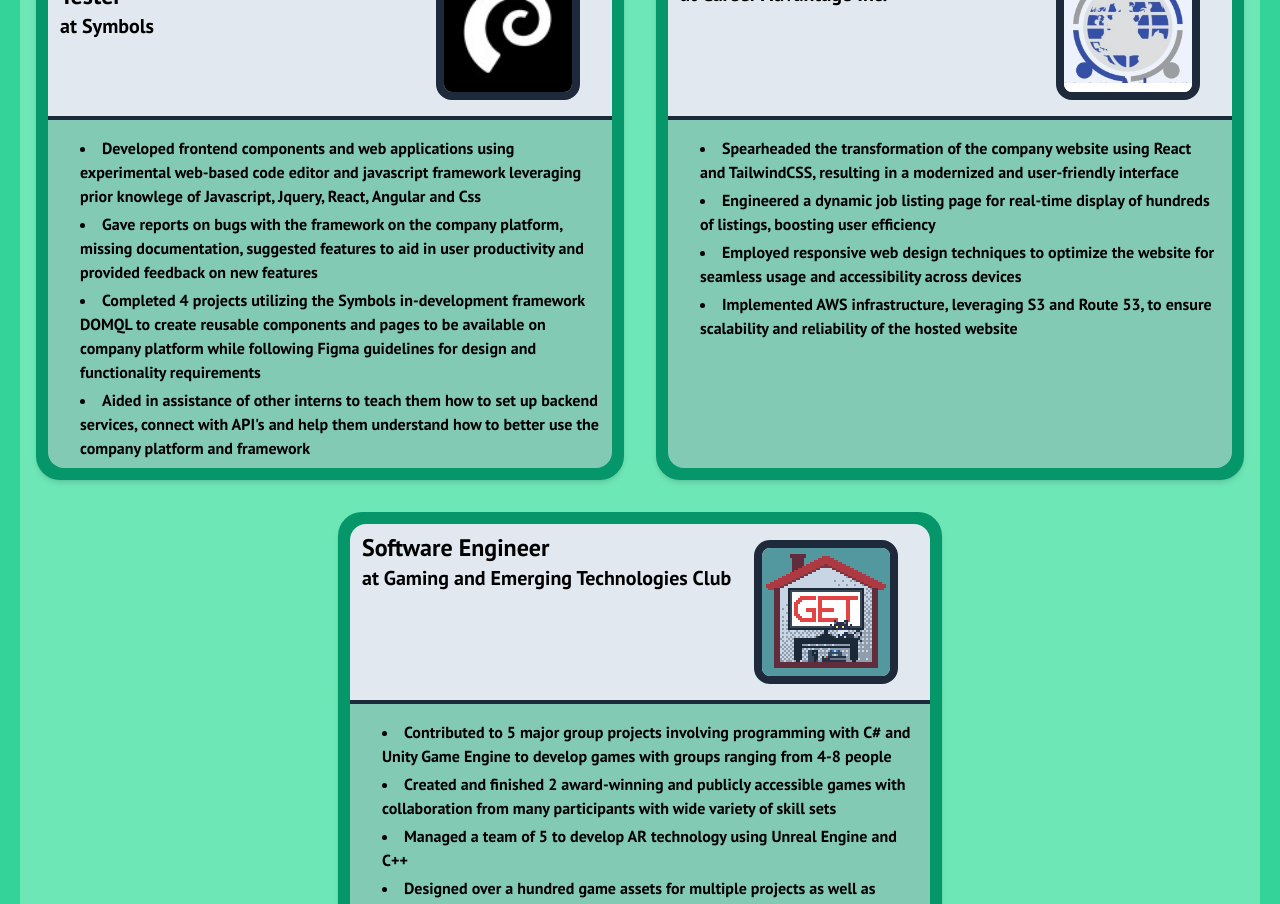
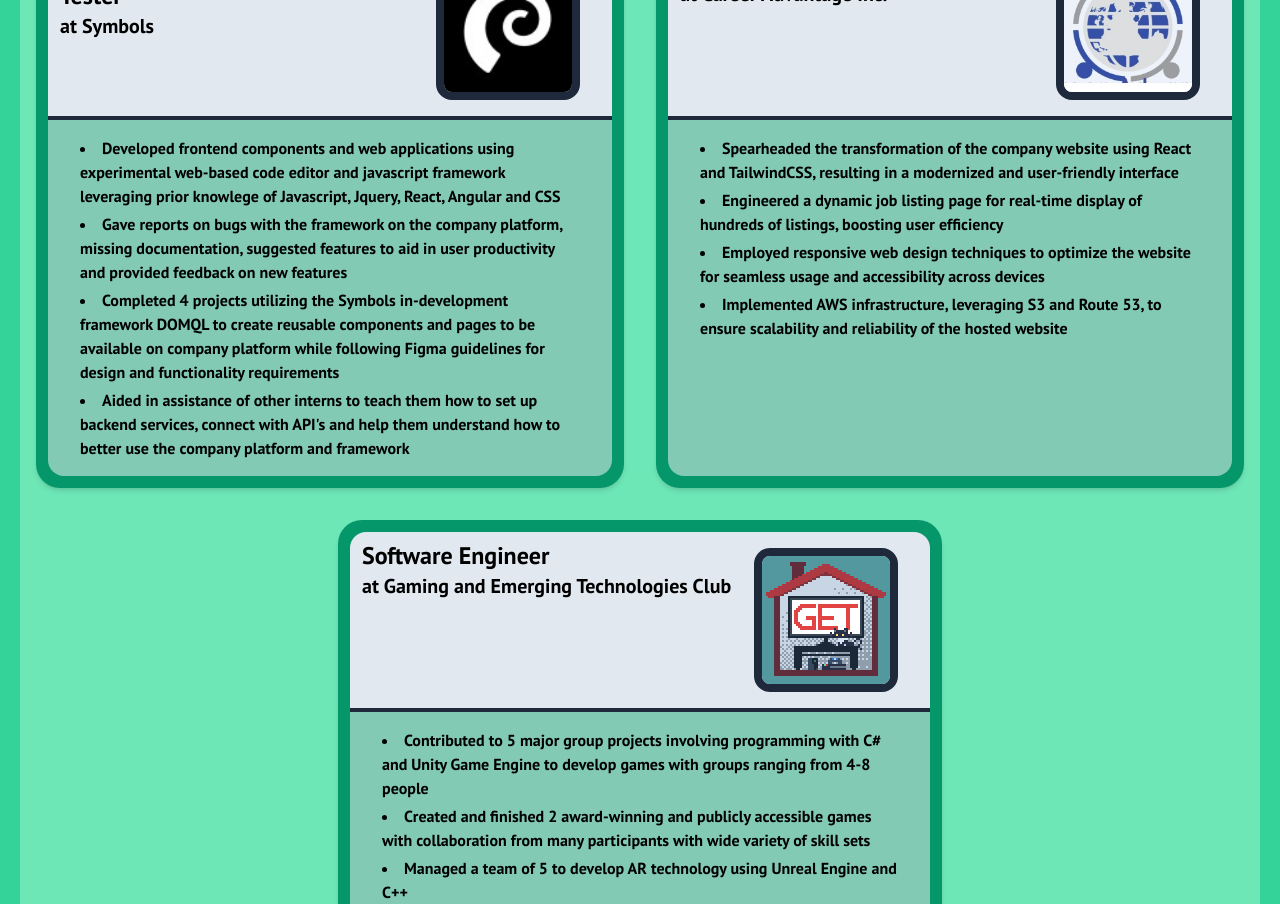
Before and after one commit to ChrisCaliendo/PersonalWebsite, a React (Vite) app in the folder PersonalWebsite/: page /experience in a window 1280 px wide. Shown: the part 260-1164 px from the top of the page. Built offline with nearby package versions, Linux system fonts and the light colour scheme; a web font is replaced by a local one.

Commit message:
Update Experience.jsx

```diff
--- a/PersonalWebsite/src/Pages/Experience.jsx
+++ b/PersonalWebsite/src/Pages/Experience.jsx
@@ -24,8 +24,8 @@ const Experience = () => {
                     employer="Symbols"
                     photoUrl={SymbolsLogo}
                     desc={
-                        <ul className="ps-5 mt-2 space-y-1 list-disc list-inside">
-                            <li>Developed frontend components and web applications using experimental web-based code editor and javascript framework leveraging prior knowlege of Javascript, Jquery, React, Angular and Css</li>
+                        <ul className="px-5 my-2 space-y-1 list-disc list-inside">
+                            <li>Developed frontend components and web applications using experimental web-based code editor and javascript framework leveraging prior knowlege of Javascript, Jquery, React, Angular and CSS</li>
                             <li>Gave reports on bugs with the framework on the company platform, missing documentation, suggested features to aid in user productivity and provided feedback on new features</li>
                             <li>Completed 4 projects utilizing the Symbols in-development framework DOMQL to create reusable components and pages to be available on company platform while following Figma guidelines for design and functionality requirements</li>
                             <li>Aided in assistance of other interns to teach them how to set up backend services, connect with API's and help them understand how to better use the company platform and framework</li>
@@ -39,7 +39,7 @@ const Experience = () => {
                     employer="Career Advantage Inc."
                     photoUrl={CareerAdvantageLogo}
                     desc={
-                        <ul className="ps-5 mt-2 space-y-1 list-disc list-inside">
+                        <ul className="px-5 my-2 space-y-1 list-disc list-inside">
                             <li>Spearheaded the transformation of the company website using React and TailwindCSS, resulting in a modernized and user-friendly interface</li>
                             <li>Engineered a dynamic job listing page for real-time display of hundreds of listings, boosting user efficiency</li>
                             <li>Employed responsive web design techniques to optimize the website for seamless usage and accessibility across devices</li>
@@ -54,7 +54,7 @@ const Experience = () => {
                     employer="Gaming and Emerging Technologies Club"
                     photoUrl={GETlogo}
                     desc={
-                        <ul className="ps-5 mt-2 space-y-1 list-disc list-inside">
+                        <ul className="px-5 my-2 space-y-1 list-disc list-inside">
                             <li>Contributed to 5 major group projects involving programming with C# and Unity Game Engine to develop games with groups ranging from 4-8 people</li>
                             <li>Created and finished 2 award-winning and publicly accessible games with collaboration from many participants with wide variety of skill sets</li>
                             <li>Managed a team of 5 to develop AR technology using Unreal Engine and C++</li>
```
